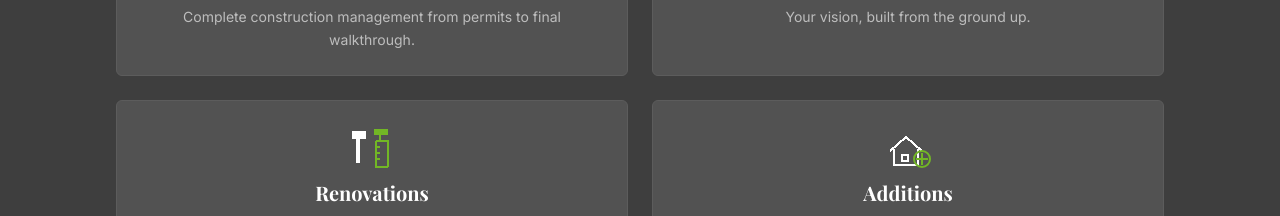
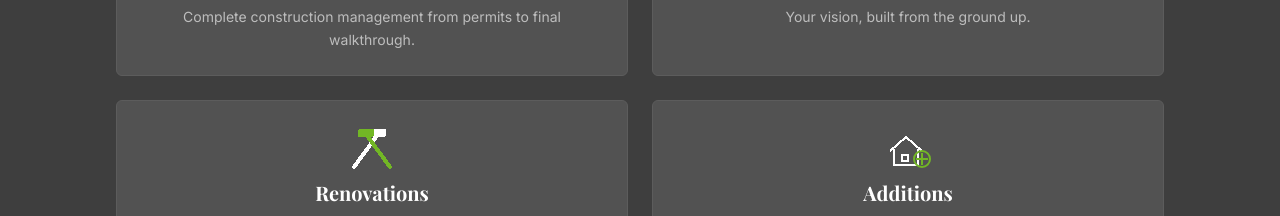
Before and after one commit to Preston2012/Sogncontracting, a Next.js app: page / in a window 1280 px wide. Shown: the part 984-1200 px from the top of the page. Built offline with nearby package versions, Linux system fonts and the light colour scheme.

Commit message:
Renovation icon: crossed hammers

```diff
--- a/components/ServiceIcons.tsx
+++ b/components/ServiceIcons.tsx
@@ -60,17 +60,14 @@ export function IconCustomHome(props: IconProps): JSX.Element {
 export function IconRenovation(props: IconProps): JSX.Element {
   return (
     <IconWrapper {...props} label="Renovations">
-      {/* Hammer */}
-      <rect x="4" y="6" width="14" height="8" rx="1" fill="currentColor" />
-      <rect x="8" y="14" width="4" height="24" rx="1" fill="currentColor" />
-      {/* Saw */}
-      <rect x="26" y="4" width="14" height="6" rx="1" fill="#72B725" />
-      <line x1="32" y1="10" x2="32" y2="16" stroke="#72B725" strokeWidth="2" />
-      <rect x="28" y="16" width="12" height="26" rx="1" stroke="#72B725" strokeWidth="2" fill="none" />
-      {/* Saw teeth */}
-      <line x1="28" y1="22" x2="32" y2="22" stroke="#72B725" strokeWidth="2" />
-      <line x1="28" y1="28" x2="32" y2="28" stroke="#72B725" strokeWidth="2" />
-      <line x1="28" y1="34" x2="32" y2="34" stroke="#72B725" strokeWidth="2" />
+      {/* Left hammer handle — bottom-left to upper-right */}
+      <line x1="6" y1="42" x2="28" y2="12" stroke="currentColor" strokeWidth="4" strokeLinecap="round" />
+      {/* Left hammer head */}
+      <rect x="22" y="4" width="16" height="8" rx="2" fill="currentColor" />
+      {/* Right pick handle — bottom-right to upper-left */}
+      <line x1="42" y1="42" x2="20" y2="12" stroke="#72B725" strokeWidth="4" strokeLinecap="round" />
+      {/* Right pick head */}
+      <rect x="10" y="4" width="16" height="8" rx="2" fill="#72B725" />
     </IconWrapper>
   );
 }
```
